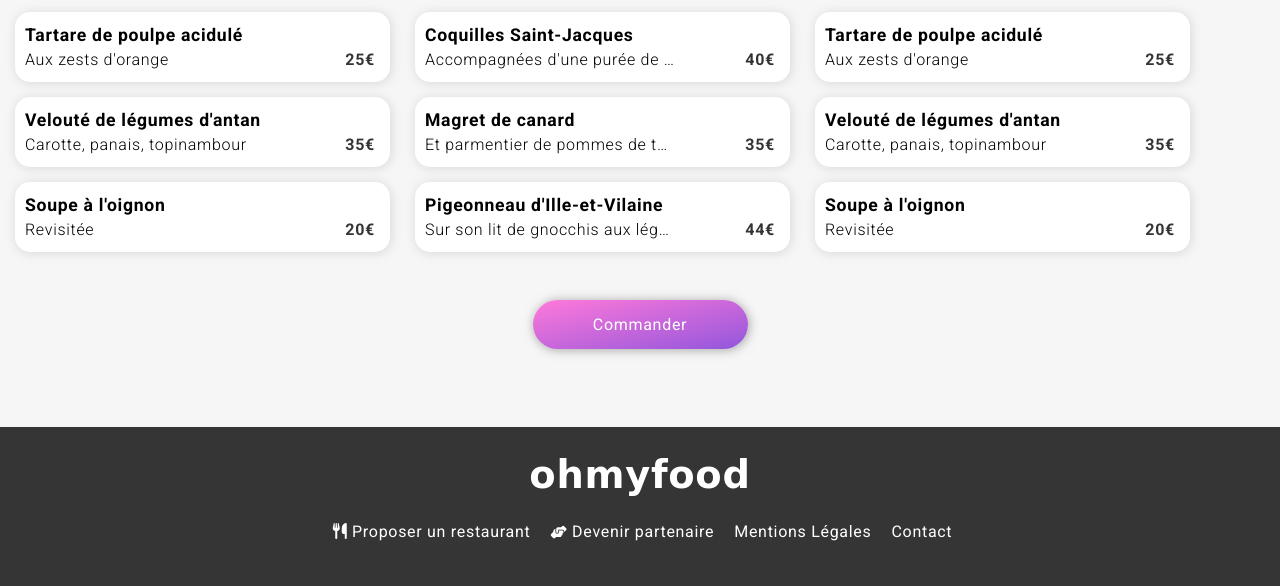
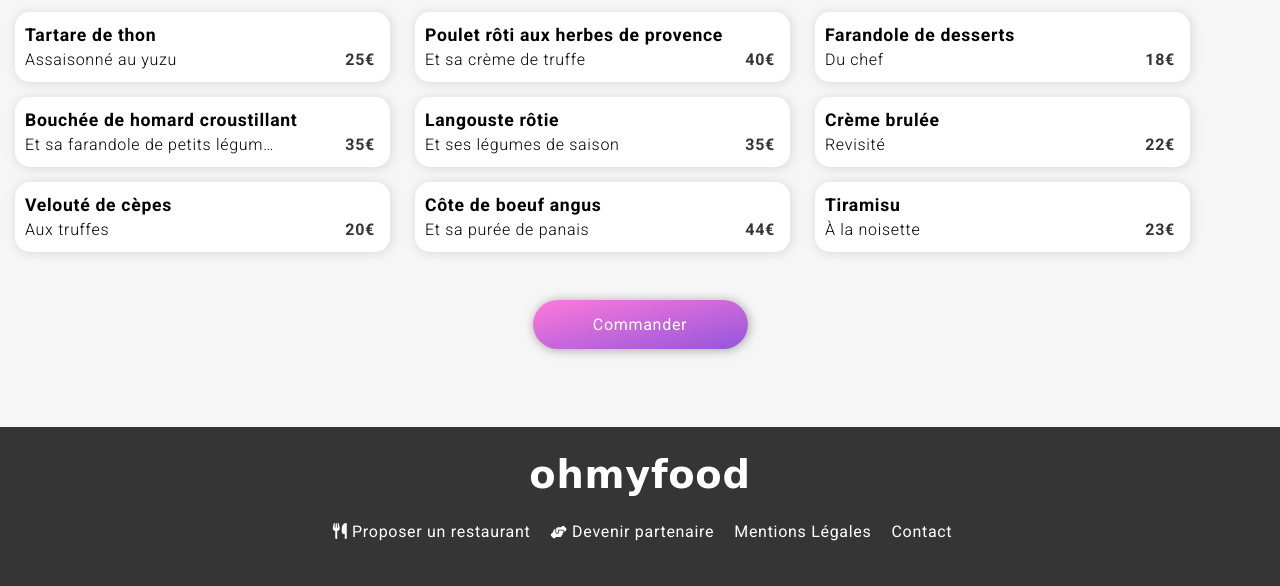
Before and after one commit to WilfriedFahim/Kouassiwilfried_3_15112021, a website: page leDeliceDesSens.html in a window 1280 px wide. Shown: the part 770-1356 px from the top of the page. Drawn offline with Linux system fonts and the light colour scheme; a web font is replaced by a local one.

Commit message:
modification du fichier leDeliceDesSens

```diff
--- a/leDeliceDesSens.html
+++ b/leDeliceDesSens.html
@@ -17,7 +17,7 @@
 			rel="stylesheet"
 		/>
 		<link rel="stylesheet" href="public/css/style.css" />
-		<title>Menu : à la Française</title>
+		<title>Menu : Le délice des sens</title>
 	</head>
 	<body>
 		<!--Bloc header-->
@@ -48,13 +48,13 @@
 		<main class="mainMenu">
 			<div class="mainMenu__header">
 				<img
-					src="./public/images/restaurants/toa-heftiba-DQKerTsQwi0-unsplash.jpg"
+					src="./public/images/restaurants/louis-hansel-shotsoflouis-qNBGVyOCY8Q-unsplash.jpg"
 					alt="assiette magnifiquement dressée composé de cabilleau et salade"
 				/>
 			</div>
 			<div class="listMenu">
 				<div class="listMenu__title">
-					<h1>À la française</h1>
+					<h1>Le délice des sens</h1>
 					<span><i class="fas fa-heart"></i></span>
 				</div>
 			</div>
@@ -66,9 +66,9 @@
 					<span></span>
 					<div class="dishesList">
 						<div class="erratum">
-							<h3 class="dishesList__title">Tartare de poulpe acidulé</h3>
+							<h3 class="dishesList__title">Tartare de thon</h3>
 							<div class="dishesList__infos">
-								<p class="info">Aux zests d'orange</p>
+								<p class="info">Assaisonné au yuzu</p>
 								<p class="price">25€</p>
 							</div>
 						</div>
@@ -79,9 +79,9 @@
 					<!--deuxieme choix-->
 					<div class="dishesList">
 						<div class="erratum">
-							<h3 class="dishesList__title">Velouté de légumes d'antan</h3>
+							<h3 class="dishesList__title">Bouchée de homard croustillant</h3>
 							<div class="dishesList__infos">
-								<p class="info">Carotte, panais, topinambour</p>
+								<p class="info">Et sa farandole de petits légumes</p>
 								<p class="price">35€</p>
 							</div>
 						</div>
@@ -92,9 +92,9 @@
 					<!--troisieme choix-->
 					<div class="dishesList">
 						<div class="erratum">
-							<h3 class="dishesList__title">Soupe à l'oignon</h3>
+							<h3 class="dishesList__title">Velouté de cèpes</h3>
 							<div class="dishesList__infos">
-								<p class="info">Revisitée</p>
+								<p class="info">Aux truffes</p>
 								<p class="price">20€</p>
 							</div>
 						</div>
@@ -110,9 +110,9 @@
 					<span></span>
 					<div class="dishesList">
 						<div class="erratum">
-							<h3 class="dishesList__title">Coquilles Saint-Jacques</h3>
+							<h3 class="dishesList__title">Poulet rôti aux herbes de provence</h3>
 							<div class="dishesList__infos">
-								<p class="info">Accompagnées d'une purée de panais</p>
+								<p class="info">Et sa crème de truffe</p>
 								<p class="price">40€</p>
 							</div>
 						</div>
@@ -123,9 +123,9 @@
 					<!--deuxieme choix-->
 					<div class="dishesList">
 						<div class="erratum">
-							<h3 class="dishesList__title">Magret de canard</h3>
+							<h3 class="dishesList__title">Langouste rôtie</h3>
 							<div class="dishesList__infos">
-								<p class="info">Et parmentier de pommes de terres</p>
+								<p class="info">Et ses légumes de saison</p>
 								<p class="price">35€</p>
 							</div>
 						</div>
@@ -136,9 +136,9 @@
 					<!--troisieme choix-->
 					<div class="dishesList">
 						<div class="erratum">
-							<h3 class="dishesList__title">Pigeonneau d'Ille-et-Vilaine</h3>
+							<h3 class="dishesList__title">Côte de boeuf angus</h3>
 							<div class="dishesList__infos">
-								<p class="info">Sur son lit de gnocchis aux légumes</p>
+								<p class="info">Et sa purée de panais</p>
 								<p class="price">44€</p>
 							</div>
 						</div>
@@ -155,10 +155,10 @@
 					<!--premier choix-->
 					<div class="dishesList">
 						<div class="erratum">
-							<h3 class="dishesList__title">Tartare de poulpe acidulé</h3>
+							<h3 class="dishesList__title">Farandole de desserts</h3>
 							<div class="dishesList__infos">
-								<p class="info">Aux zests d'orange</p>
-								<p class="price">25€</p>
+								<p class="info">Du chef</p>
+								<p class="price">18€</p>
 							</div>
 						</div>
 						<div class="dishesList__choice">
@@ -168,10 +168,10 @@
 					<!--deuxieme choix-->
 					<div class="dishesList">
 						<div class="erratum">
-							<h3 class="dishesList__title">Velouté de légumes d'antan</h3>
+							<h3 class="dishesList__title">Crème brulée</h3>
 							<div class="dishesList__infos">
-								<p class="info">Carotte, panais, topinambour</p>
-								<p class="price">35€</p>
+								<p class="info">Revisité</p>
+								<p class="price">22€</p>
 							</div>
 						</div>
 						<div class="dishesList__choice">
@@ -181,10 +181,10 @@
 					<!--troisieme choix-->
 					<div class="dishesList">
 						<div class="erratum">
-							<h3 class="dishesList__title">Soupe à l'oignon</h3>
+							<h3 class="dishesList__title">Tiramisu</h3>
 							<div class="dishesList__infos">
-								<p class="info">Revisitée</p>
-								<p class="price">20€</p>
+								<p class="info">À la noisette</p>
+								<p class="price">23€</p>
 							</div>
 						</div>
 						<div class="dishesList__choice">
```
